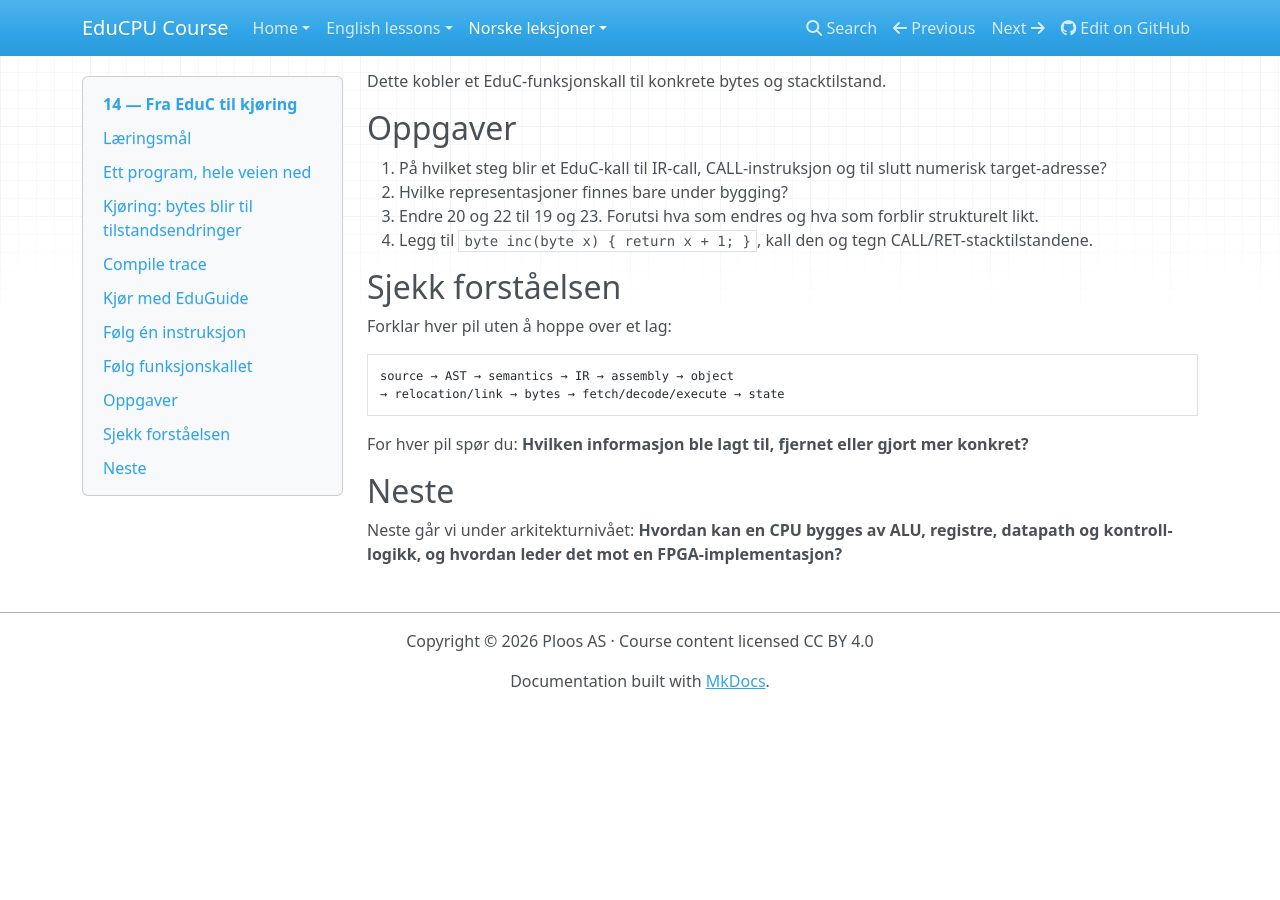
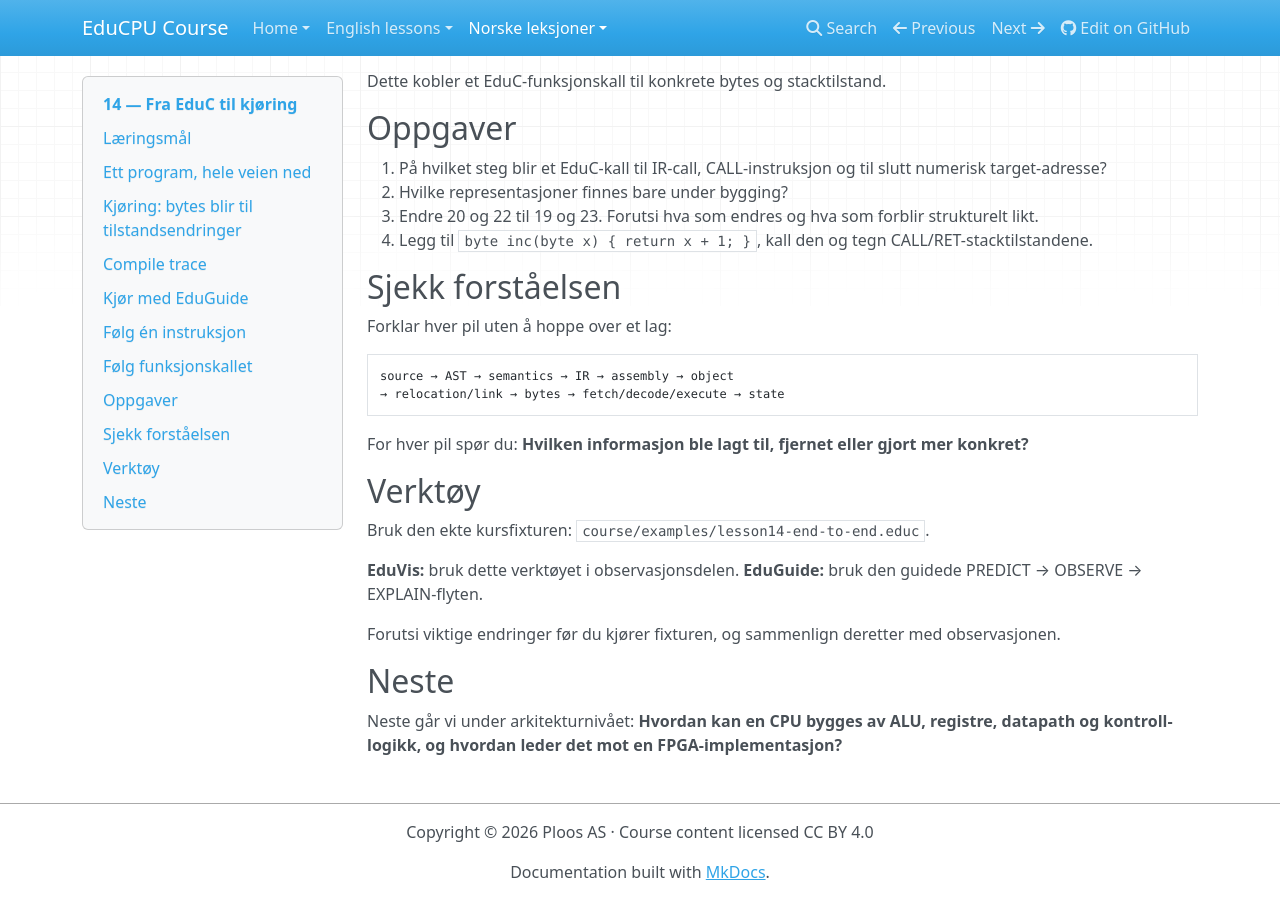
Before and after one commit to Ploos-AS/EduCPU, an MkDocs documentation site: the page built from course/no/lessons/14-educ-til-kjoring.md, in a window 1280 px wide and 900 px high, scrolled down 1736 px. Built offline with MkDocs 1.6.1, drawn with Linux system fonts in a browser that asks for light colours; nearby versions of some CDN libraries; before the commit the page ends 2445 px from its top, so only the background shows below that.

Commit message:
Pedagogy: expose tools and fixture in 14-educ-til-kjoring.md

```diff
--- a/course/no/lessons/14-educ-til-kjoring.md
+++ b/course/no/lessons/14-educ-til-kjoring.md
@@ -85,6 +85,14 @@ source → AST → semantics → IR → assembly → object
 
 For hver pil spør du: **Hvilken informasjon ble lagt til, fjernet eller gjort mer konkret?**
 
+## Verktøy
+
+Bruk den ekte kursfixturen: `course/examples/lesson14-end-to-end.educ`.
+
+**EduVis:** bruk dette verktøyet i observasjonsdelen. **EduGuide:** bruk den guidede PREDICT → OBSERVE → EXPLAIN-flyten.
+
+Forutsi viktige endringer før du kjører fixturen, og sammenlign deretter med observasjonen.
+
 ## Neste
 
 Neste går vi under arkitekturnivået: **Hvordan kan en CPU bygges av ALU, registre, datapath og kontroll-logikk, og hvordan leder det mot en FPGA-implementasjon?**
```
